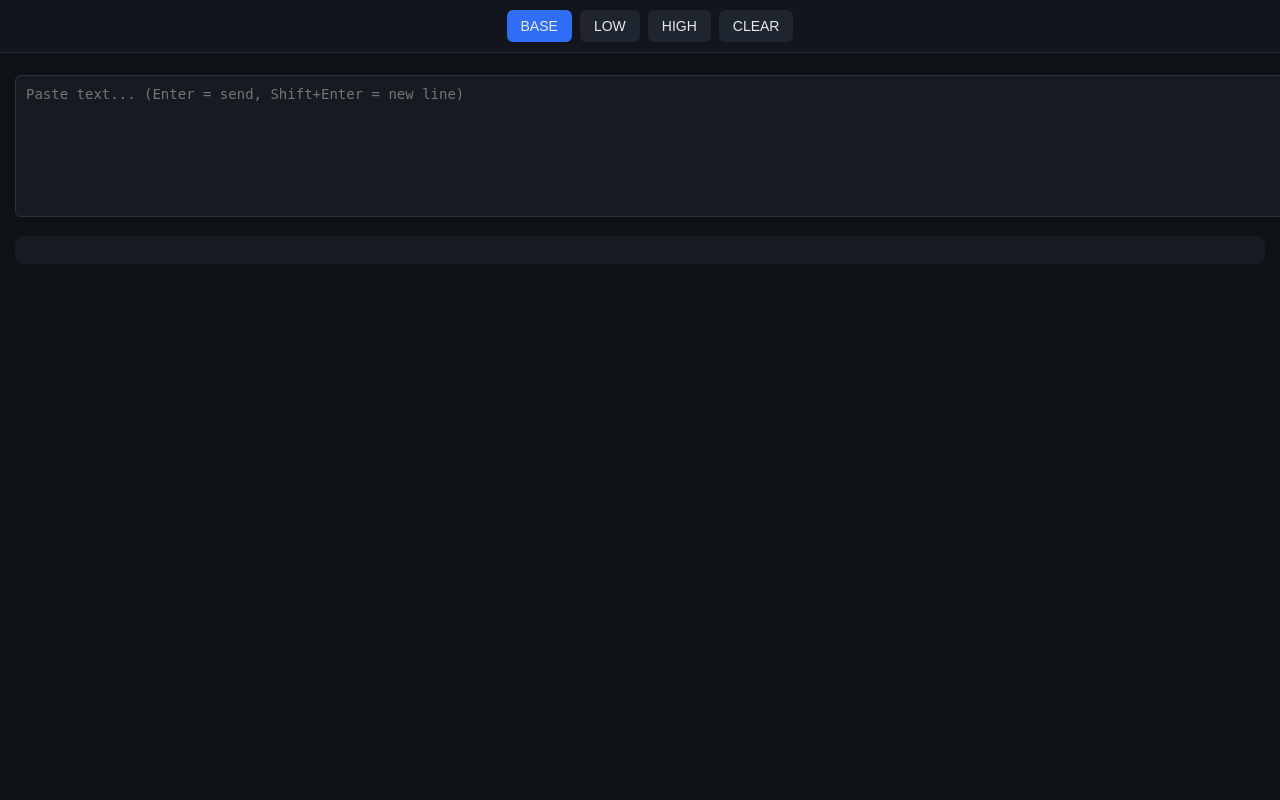
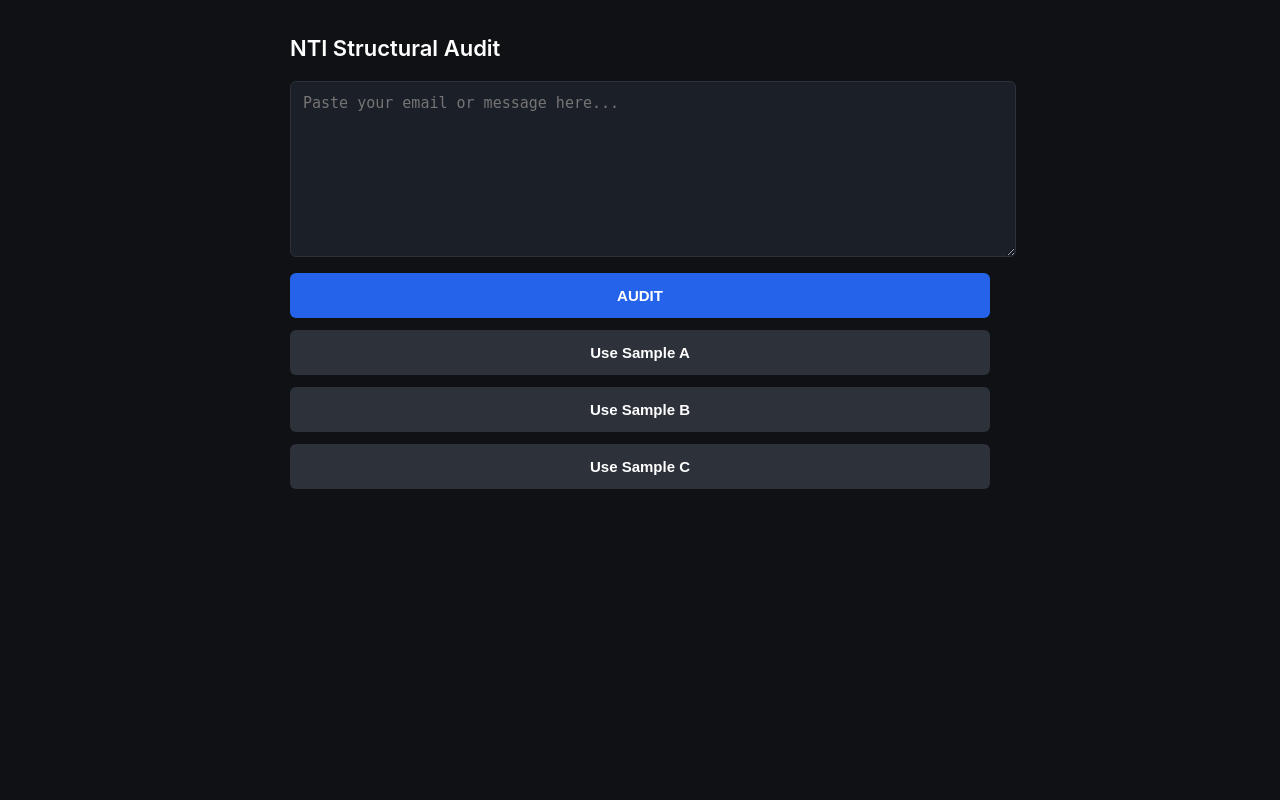
Before and after one commit to Jame-Artifact-Zero/artifact-zero-gateway, a Flask app: page / in a window 1280 px wide. Run offline with Flask 3, Linux system fonts and the light colour scheme.

Commit message:
executive

```diff
--- a/templates/index.html
+++ b/templates/index.html
@@ -1,221 +1,243 @@
 <!DOCTYPE html>
-<html>
+<html lang="en">
 <head>
-<meta charset="UTF-8">
-<meta name="viewport" content="width=device-width, initial-scale=1.0">
-
-<title>NTI</title>
+<meta charset="UTF-8" />
+<meta name="viewport" content="width=device-width, initial-scale=1.0" />
+<title>NTI Structural Audit</title>
 
 <style>
 body {
     margin: 0;
-    font-family: -apple-system, BlinkMacSystemFont, "Segoe UI", Roboto, sans-serif;
-    background: #0e1116;
-    color: #e8e8e8;
-    display: flex;
-    flex-direction: column;
-    height: 100vh;
+    font-family: -apple-system, BlinkMacSystemFont, "Segoe UI", Roboto, Helvetica, Arial, sans-serif;
+    background: #0f1115;
+    color: #ffffff;
 }
 
-header {
-    position: fixed;
-    top: 0;
-    width: 100%;
-    background: #12161c;
-    padding: 10px;
-    display: flex;
-    justify-content: center;
-    gap: 8px;
-    z-index: 10;
-    border-bottom: 1px solid #1f252f;
+.container {
+    max-width: 700px;
+    margin: 0 auto;
+    padding: 20px;
 }
 
-button {
-    background: #1f252f;
-    color: #e8e8e8;
-    border: none;
-    padding: 8px 14px;
-    border-radius: 6px;
-    font-size: 14px;
-}
-
-button.active {
-    background: #2f6df6;
-}
-
-main {
-    margin-top: 60px;
-    padding: 15px;
-    flex: 1;
-    overflow-y: auto;
+h1 {
+    font-size: 22px;
+    font-weight: 600;
+    margin-bottom: 20px;
 }
 
 textarea {
     width: 100%;
-    height: 120px;
-    background: #161b22;
-    color: #e8e8e8;
-    border: 1px solid #2a313c;
+    min-height: 150px;
+    background: #1b1f27;
+    border: 1px solid #2c313a;
+    color: #ffffff;
+    padding: 12px;
     border-radius: 6px;
-    padding: 10px;
-    resize: none;
-    font-size: 14px;
-}
-
-.output {
-    margin-top: 15px;
-    padding: 14px;
-    border-radius: 8px;
-    white-space: pre-wrap;
-    word-wrap: break-word;
+    resize: vertical;
     font-size: 15px;
 }
 
-/* BASE */
-.base {
-    background: #161b22;
+button {
+    width: 100%;
+    padding: 14px;
+    margin-top: 12px;
+    border-radius: 6px;
+    border: none;
+    font-size: 15px;
+    font-weight: 600;
+    cursor: pointer;
 }
 
-/* LOW */
-.low {
-    background: #111827;
-    color: #dbeafe;
+.primary {
+    background: #2563eb;
+    color: white;
 }
 
-/* HIGH */
-.high {
-    background: #0b1220;
-    color: #f1f5ff;
-    font-weight: 500;
+.sample {
+    background: #2c313a;
+    color: #ffffff;
 }
 
-.constraint {
-    color: #3b82f6;
+.results {
+    margin-top: 30px;
+    display: none;
 }
 
-.absolute {
-    color: #ef4444;
+.metric {
+    margin-bottom: 14px;
 }
 
-.authority {
-    color: #a855f7;
+.metric-label {
+    font-size: 12px;
+    opacity: 0.6;
 }
 
-.certainty {
-    color: #f97316;
+.metric-value {
+    font-size: 18px;
+    font-weight: 600;
 }
 
+.section-title {
+    margin-top: 30px;
+    margin-bottom: 8px;
+    font-size: 13px;
+    opacity: 0.6;
+    text-transform: uppercase;
+    letter-spacing: 1px;
+}
+
+.block {
+    background: #1b1f27;
+    padding: 12px;
+    border-radius: 6px;
+    font-size: 14px;
+    line-height: 1.5;
+}
+
+hr {
+    border: none;
+    border-top: 1px solid #2c313a;
+    margin: 20px 0;
+}
 </style>
 </head>
 <body>
 
-<header>
-    <button id="baseBtn" class="active">BASE</button>
-    <button id="lowBtn">LOW</button>
-    <button id="highBtn">HIGH</button>
-    <button id="clearBtn">CLEAR</button>
-</header>
+<div class="container">
 
-<main>
+<h1>NTI Structural Audit</h1>
 
-<textarea id="inputBox" placeholder="Paste text... (Enter = send, Shift+Enter = new line)"></textarea>
+<textarea id="inputText" placeholder="Paste your email or message here..."></textarea>
 
-<div id="output" class="output base"></div>
+<button class="primary" onclick="runAudit()">AUDIT</button>
 
-</main>
+<button class="sample" onclick="loadSample('a')">Use Sample A</button>
+<button class="sample" onclick="loadSample('b')">Use Sample B</button>
+<button class="sample" onclick="loadSample('c')">Use Sample C</button>
+
+<div class="results" id="results">
+
+<hr>
+
+<div class="metric">
+    <div class="metric-label">Token Reduction Opportunity</div>
+    <div class="metric-value" id="reduction"></div>
+</div>
+
+<div class="metric">
+    <div class="metric-label">Current Length</div>
+    <div class="metric-value" id="currentLength"></div>
+</div>
+
+<div class="metric">
+    <div class="metric-label">Optimal Structural Length</div>
+    <div class="metric-value" id="optimalLength"></div>
+</div>
+
+<div class="metric">
+    <div class="metric-label">Structural Noise Index</div>
+    <div class="metric-value" id="noiseIndex"></div>
+</div>
+
+<div class="metric">
+    <div class="metric-label">Dominance Exposure</div>
+    <div class="metric-value" id="dominance"></div>
+</div>
+
+<div class="metric">
+    <div class="metric-label">Escalation Risk</div>
+    <div class="metric-value" id="risk"></div>
+</div>
+
+<div class="section-title">Core Intent (Machine View)</div>
+<div class="block" id="machineView"></div>
+
+<div class="section-title">Executive Compression</div>
+<div class="block" id="compression"></div>
+
+<button class="primary" onclick="clearAudit()">Run Another Audit</button>
+
+</div>
+
+</div>
 
 <script>
 
-let currentMode = "base";
-
-const inputBox = document.getElementById("inputBox");
-const output = document.getElementById("output");
-
-const baseBtn = document.getElementById("baseBtn");
-const lowBtn = document.getElementById("lowBtn");
-const highBtn = document.getElementById("highBtn");
-const clearBtn = document.getElementById("clearBtn");
-
-function setMode(mode) {
-    currentMode = mode;
-
-    baseBtn.classList.remove("active");
-    lowBtn.classList.remove("active");
-    highBtn.classList.remove("active");
-
-    if (mode === "base") baseBtn.classList.add("active");
-    if (mode === "low") lowBtn.classList.add("active");
-    if (mode === "high") highBtn.classList.add("active");
-
-    renderText(lastText);
+function tokenize(text) {
+    return text.trim().split(/\s+/).length;
 }
 
-function highlight(text) {
-    let result = text;
-
-    if (currentMode === "low" || currentMode === "high") {
-
-        result = result.replace(/\b(must|cannot|can't|should|policy|security|secret)\b/gi,
-            '<span class="constraint">$1</span>');
-
-        result = result.replace(/\b(always|never|everyone|no one)\b/gi,
-            '<span class="absolute">$1</span>');
-
-        result = result.replace(/\b(experts agree|research shows|industry standard)\b/gi,
-            '<span class="authority">$1</span>');
-
-        result = result.replace(/\b(guarantees|eliminates|perfect|all risk)\b/gi,
-            '<span class="certainty">$1</span>');
+function structuralCompress(text) {
+    // Simple compression logic for demo mode
+    let sentences = text.split(/[.?!]/).filter(s => s.trim().length > 0);
+    if (sentences.length > 2) {
+        return sentences.slice(0, 2).join(". ").trim() + ".";
     }
-
-    return result;
+    return sentences.join(". ").trim() + ".";
 }
 
-let lastText = "";
-
-function renderText(text) {
-    lastText = text;
-    output.className = "output " + currentMode;
-    output.innerHTML = highlight(text);
+function calculateNoise(text) {
+    let words = tokenize(text);
+    if (words < 20) return "Low";
+    if (words < 60) return "Moderate";
+    return "High";
 }
 
-inputBox.addEventListener("keydown", function(e) {
-    if (e.key === "Enter" && !e.shiftKey) {
-        e.preventDefault();
-        submitText();
+function dominanceExposure(text) {
+    let lower = text.toLowerCase();
+    if (lower.includes("wrong") || lower.includes("never") || lower.includes("always")) {
+        return "Elevated";
     }
-});
+    return "Moderate";
+}
 
-function submitText() {
-    const text = inputBox.value.trim();
+function escalationRisk(text) {
+    let lower = text.toLowerCase();
+    if (lower.includes("never") || lower.includes("always")) return "High";
+    return "Low";
+}
+
+function runAudit() {
+    let text = document.getElementById("inputText").value.trim();
     if (!text) return;
 
-    fetch("/nti", {
-        method: "POST",
-        headers: {
-            "Content-Type": "application/json"
-        },
-        body: JSON.stringify({ text: text })
-    })
-    .then(response => response.json())
-    .then(data => {
-        renderText(text);
-        inputBox.value = "";
-        window.scrollTo(0, 0);
-    })
-    .catch(error => {
-        console.error("Error:", error);
-    });
+    let currentTokens = tokenize(text);
+    let compressed = structuralCompress(text);
+    let optimalTokens = tokenize(compressed);
+
+    let reduction = Math.round((1 - (optimalTokens / currentTokens)) * 100);
+
+    document.getElementById("reduction").innerText = reduction + "%";
+    document.getElementById("currentLength").innerText = currentTokens + " tokens";
+    document.getElementById("optimalLength").innerText = optimalTokens + " tokens";
+    document.getElementById("noiseIndex").innerText = calculateNoise(text);
+    document.getElementById("dominance").innerText = dominanceExposure(text);
+    document.getElementById("risk").innerText = escalationRisk(text);
+
+    document.getElementById("machineView").innerText = compressed;
+    document.getElementById("compression").innerText = compressed;
+
+    document.getElementById("results").style.display = "block";
+    window.scrollTo(0, document.body.scrollHeight);
 }
 
-baseBtn.onclick = () => setMode("base");
-lowBtn.onclick = () => setMode("low");
-highBtn.onclick = () => setMode("high");
+function clearAudit() {
+    document.getElementById("inputText").value = "";
+    document.getElementById("results").style.display = "none";
+    window.scrollTo(0, 0);
+}
 
-clearBtn.onclick = () => {
-    output.innerHTML = "";
-    inputBox.value = "";
-};
+function loadSample(type) {
+    let sampleText = "";
+    if (type === "a") {
+        sampleText = "You were wrong earlier about routing still being broken. Routing was fixed. The payload key was incorrect.";
+    } else if (type === "b") {
+        sampleText = "We need to discuss why the quarterly projections did not align with actual performance and determine corrective strategy.";
+    } else {
+        sampleText = "This guarantees perfect security and eliminates all risk in every scenario.";
+    }
+    document.getElementById("inputText").value = sampleText;
+}
 
 </script>
 
```
